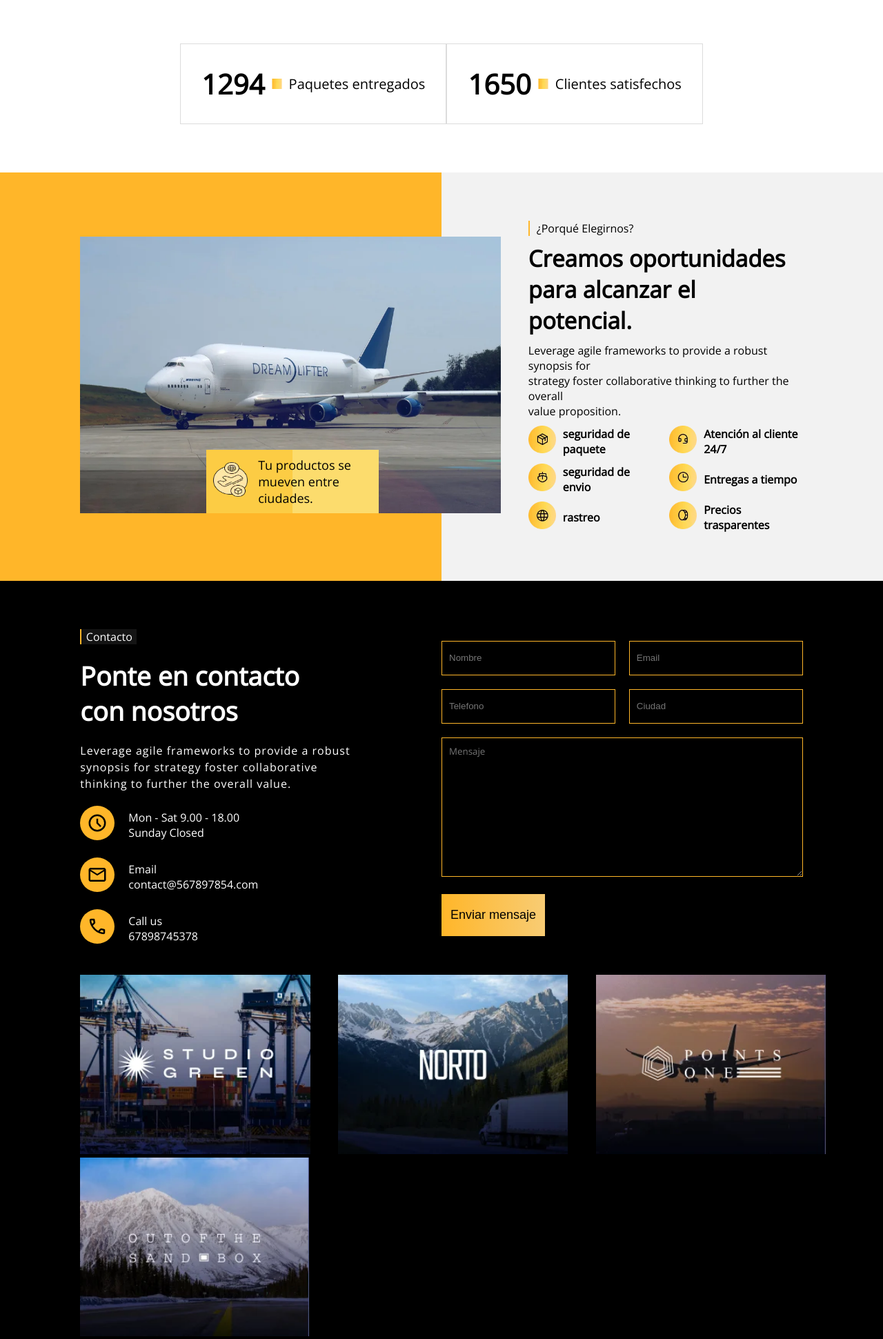
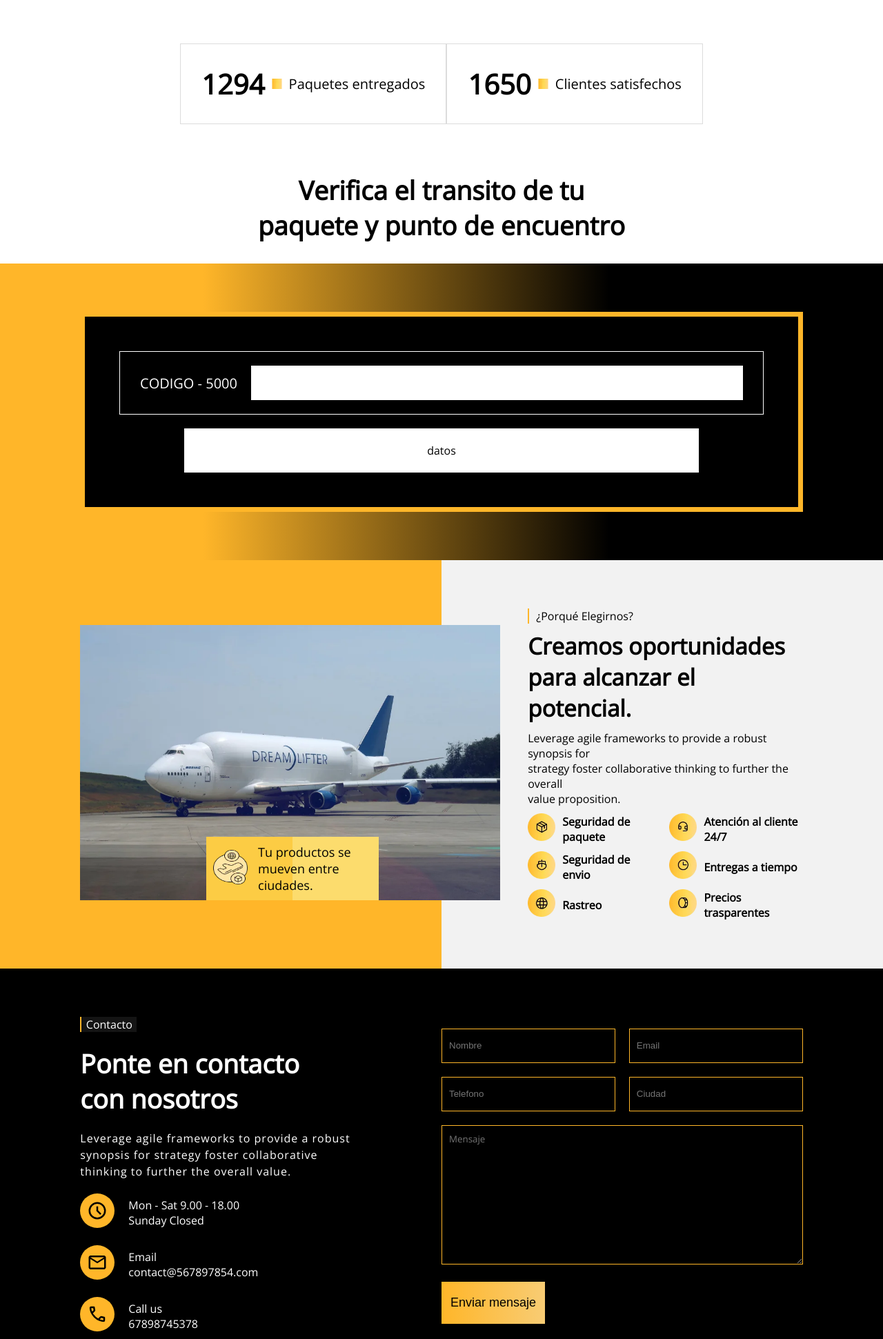
Before and after one commit to fernandohps17/latino-express, a PHP site: page / in a window 1280 px wide. Shown: the part 1372-3313 px from the top of the page at 69% size. Run offline with PHP 8.4, Linux system fonts and the light colour scheme.

Commit message:
Se finalizo la section del codigo de rastreo

```diff
--- a/index.php
+++ b/index.php
@@ -253,7 +253,7 @@ require_once "./comons/version_css_js.php";
 
 
 
-
+        <!-- Contador de paquetes entregados -->
         <div class="container">
             <div class="content">
                 <div class="count">
@@ -277,6 +277,54 @@ require_once "./comons/version_css_js.php";
                 </div>
             </div>
         </div>
+
+
+
+
+
+        <!-- Seccion de rastreo de paquetes -->
+        <div class="container">
+            <div class="content">
+                <section class="tracking_title">
+                    <header>
+                        <h2>Verifica el transito de tu <br> paquete y punto de encuentro</h2>
+                    </header>
+                </section>
+            </div>
+        </div>
+        <div class="container bg_tracking">
+            <div class="content">
+                <div class="tracking">
+
+                    <div class="tracking_coding">
+                        <div class="tracking_coding_verifed">
+                            <form action="" class="tracking_coding_verifed_input">
+                                <p>CODIGO - 5000</p>
+                                <input type="text" required name="coding">
+                            </form>
+                        </div>
+
+                        <div class="tracking_conding_verifed_data">
+                            <div>
+                                datos
+                            </div>
+                        </div>
+                    </div>
+                </div>
+            </div>
+        </div>
+
+
+
+
+
+
+
+        <!-- Testimonios -->
+
+
+
+
 
 
 
@@ -325,21 +373,21 @@ require_once "./comons/version_css_js.php";
                                         <source class="image source" type='image/webp' data-img="/public/img/latino-express-box.webp">
                                         <img class="image" data-img="/public/img/latino-express-box.png" alt="Latino express la mejor seguridad en paquetes" title="Latino express la mejor seguridad en paquetes" width="100" height="100">
                                     </picture>
-                                    <p>seguridad de paquete</p>
+                                    <p>Seguridad de paquete</p>
                                 </div>
                                 <div class="why_choose_icons_content">
                                     <picture class="picture-defer">
                                         <source class="image source" type='image/webp' data-img="/public/img/latino-express-barco.webp">
                                         <img class="image" data-img="/public/img/latino-express-barco.png" alt="Latino express la mejor seguridad en envios" title="Latino express la mejor seguridad en envios" width="100" height="100">
                                     </picture>
-                                    <p>seguridad de envio</p>
+                                    <p>Seguridad de envio</p>
                                 </div>
                                 <div class="why_choose_icons_content">
                                     <picture class="picture-defer">
                                         <source class="image source" type='image/webp' data-img="/public/img/latino-express-global.webp">
                                         <img class="image" data-img="/public/img/latino-express-global.png" alt="Latino express el mejor rastreo de paquetes" title="Latino express el mejor rastreo paquetes" width="100" height="100">
                                     </picture>
-                                    <p>rastreo</p>
+                                    <p>Rastreo</p>
                                 </div>
                             </div>
                             <div class="why_choose_icons_flex">
--- /dev/null
+++ b/public/scss/components/_tracking.scss
@@ -0,0 +1,67 @@
+@import './vars';
+
+.bg_tracking {
+    background: linear-gradient(90deg, rgba(255,182,41,1) 23%, rgba(0,0,0,1) 69%);
+}
+
+.tracking {
+    display: flex;
+    gap: 20px;
+    flex-direction: column;
+    justify-content: center;
+    align-items: center;
+    margin: 70px 0;
+}
+
+.tracking_title {
+    text-align: center;
+    font-weight: 600;
+    font-size: 25px;
+    margin-bottom: 30px;
+}
+
+.tracking_coding {
+    display: flex;
+    flex-direction: column;
+    gap: 20px;
+    border: 7px solid $color_secundario;
+    background-color: $color_principal;
+    padding: 50px;
+    width: 100%;
+}
+
+.tracking_coding_verifed {
+    border: 1px solid $color_terciario;
+    padding: 20px;
+}
+
+.tracking_coding_verifed_input {
+    display: flex;
+    gap: 20px;
+    justify-content: center;
+    align-items: center;
+
+    p {
+        color: $color_terciario;
+        font-size: 20px;
+    }
+
+    input {
+        width: 80%;
+        height: 50px;
+        border: none;
+        outline: none;
+        padding-left: 10px;
+    }
+}
+
+.tracking_conding_verifed_data {
+    display: flex;
+    justify-content: center;
+    align-items: center;
+    margin: auto;
+    background-color: $color_terciario;
+    border: 1px solid $color_terciario;
+    padding: 20px;
+    width: 80%;
+}
--- a/public/scss/main.scss
+++ b/public/scss/main.scss
@@ -5,6 +5,7 @@
 @import './components/header';
 @import './components/what_we_do';
 @import './components/count';
+@import './components/tracking';
 @import './components/why_choose';
 @import './components/form';
 @import './components/footer';
```
Also changed, not shown: public/css/main.css, 1 other file.
